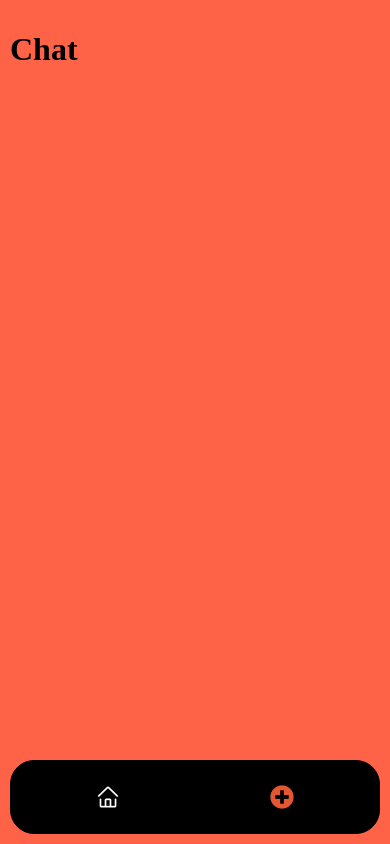
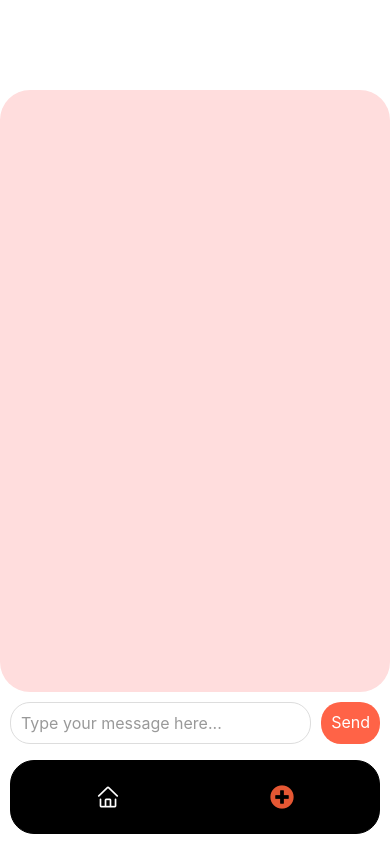
Before and after one commit to tostechbr/mobile-generative-ai, a React Native app: screen /Chat in a window 390 px wide. Built offline with nearby package versions, Linux system fonts and the light colour scheme.

Commit message:
feat: create page chat

```diff
--- a/package.json
+++ b/package.json
@@ -22,6 +22,7 @@
     "react-native": "0.73.4",
     "react-native-safe-area-context": "^4.8.2",
     "react-native-screens": "~3.29.0",
+    "react-native-vector-icons": "^10.0.3",
     "react-native-web": "~0.19.6"
   },
   "devDependencies": {
--- a/pages/Chat/index.tsx
+++ b/pages/Chat/index.tsx
@@ -1,47 +1,120 @@
-import { StyleSheet, View } from "react-native";
+import React, { useState } from 'react';
+import { StyleSheet, View, TextInput, Text, TouchableOpacity, ScrollView, KeyboardAvoidingView, Platform } from 'react-native';
+
+interface Message {
+    id: number;
+    text: string;
+    sender: 'user' | 'bot';
+}
 
 export default function Chat() {
+    const [messages, setMessages] = useState<Message[]>([]);
+    const [inputMessage, setInputMessage] = useState<string>('');
+
+    const sendMessage = () => {
+        if (inputMessage.trim()) {
+            const newMessage: Message = {
+                id: Date.now(),
+                text: inputMessage,
+                sender: 'user'
+            };
+            setMessages([...messages, newMessage]);
+            setInputMessage('');
+
+            setTimeout(() => {
+                const fakeReply: Message = {
+                    id: Date.now(),
+                    text: 'This is a fake reply.',
+                    sender: 'bot'
+                };
+                setMessages(prevMessages => [...prevMessages, fakeReply]);
+            }, 1000);
+        }
+    };
+
     return (
-        <View style={styles.container}>
-            <View style={styles.header}>
-                <h1>Chat</h1>
+        <KeyboardAvoidingView
+            style={styles.container}
+            behavior={Platform.OS === "ios" ? "padding" : "height"}
+            keyboardVerticalOffset={Platform.OS === "ios" ? 60 : 0}
+        >
+            <ScrollView style={styles.messagesContainer}>
+                {messages.map((message: Message) => (
+                    <View key={message.id} style={[
+                        styles.messageBubble,
+                        message.sender === 'user' ? styles.userMessage : styles.botMessage
+                    ]}>
+                        <Text style={styles.messageText}>{message.text}</Text>
+                    </View>
+                ))}
+            </ScrollView>
+            <View style={styles.inputContainer}>
+                <TextInput
+                    style={styles.input}
+                    placeholder="Type your message here..."
+                    placeholderTextColor="#999"
+                    value={inputMessage}
+                    onChangeText={(text: string) => setInputMessage(text)}
+                />
+                <TouchableOpacity onPress={sendMessage} style={styles.sendButton}>
+                    <Text style={styles.sendButtonText}>Send</Text>
+                </TouchableOpacity>
             </View>
-        </View>
+        </KeyboardAvoidingView>
     );
 }
 
 const styles = StyleSheet.create({
     container: {
         flex: 1,
-        backgroundColor: 'tomato',
+        backgroundColor: 'white',
+        paddingVertical: 90
     },
-    header: {
-        padding: 10,
-        flex: .2,
-    },
-    headerText: {
-        color: 'white',
-        fontSize: 24,
-        fontWeight: '300',
-        textAlign: 'center'
-    },
-    listImage: {
+    messagesContainer: {
         flex: 1,
         padding: 20,
-        backgroundColor: 'red',
-        borderTopLeftRadius: 40,
-        borderTopRightRadius: 40
+        backgroundColor: '#FFDDDD',
+        borderRadius: 30,
     },
-    thumbnail: {
-        width: 100,
-        height: 100,
-        margin: 5,
-        borderRadius: 8
+    inputContainer: {
+        flexDirection: 'row',
+        padding: 10,
     },
-    item: {
-        alignItems: 'center',
-        justifyContent: 'center',
+    input: {
         flex: 1,
-        margin: 1,
+        borderColor: '#ddd',
+        borderWidth: 1,
+        borderRadius: 20,
+        padding: 10,
+        marginRight: 10,
+        fontSize: 16,
+    },
+    sendButton: {
+        backgroundColor: 'tomato',
+        borderRadius: 20,
+        padding: 10,
+    },
+    sendButtonText: {
+        color: '#fff',
+        fontSize: 16,
+    },
+    messageBubble: {
+        padding: 10,
+        borderRadius: 20,
+        marginBottom: 10,
+        maxWidth: '80%',
+    },
+    userMessage: {
+        alignSelf: 'flex-end',
+        backgroundColor: '#fff',
+    },
+    botMessage: {
+        alignSelf: 'flex-start',
+        backgroundColor: '#E55733',
+
+    },
+    messageText: {
+        fontSize: 16,
+        fontWeight: 'bold'
     },
 });
--- a/pages/HomeScreen/index.tsx
+++ b/pages/HomeScreen/index.tsx
@@ -1,6 +1,6 @@
 import React from 'react';
 
-import { StyleSheet, View, Image, FlatList, TouchableOpacity } from 'react-native';
+import { StyleSheet, View, Image, FlatList, TouchableOpacity, Text } from 'react-native';
 
 const generateRandomImages = (count: number) => {
     return Array.from({ length: count }, (_, index) => ({
@@ -16,7 +16,6 @@ export default function HomeScreen() {
         return (
             <TouchableOpacity style={styles.item}>
                 <Image
-
                     source={{ uri: item.uri }}
                     style={styles.thumbnail}
                     onError={(e) => console.log('Image loading error:', e.nativeEvent.error)}
```
Also changed, not shown: components/ButtonBar.tsx (+14 -0 lines), 1 other file (tests, documents, lock files or other folders).
